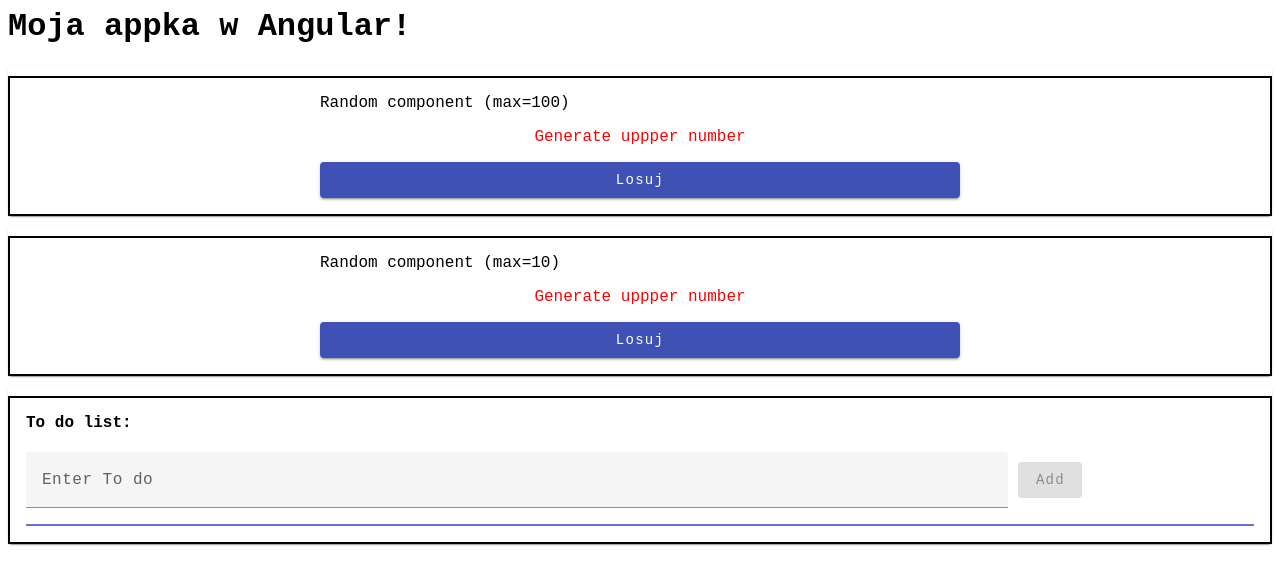
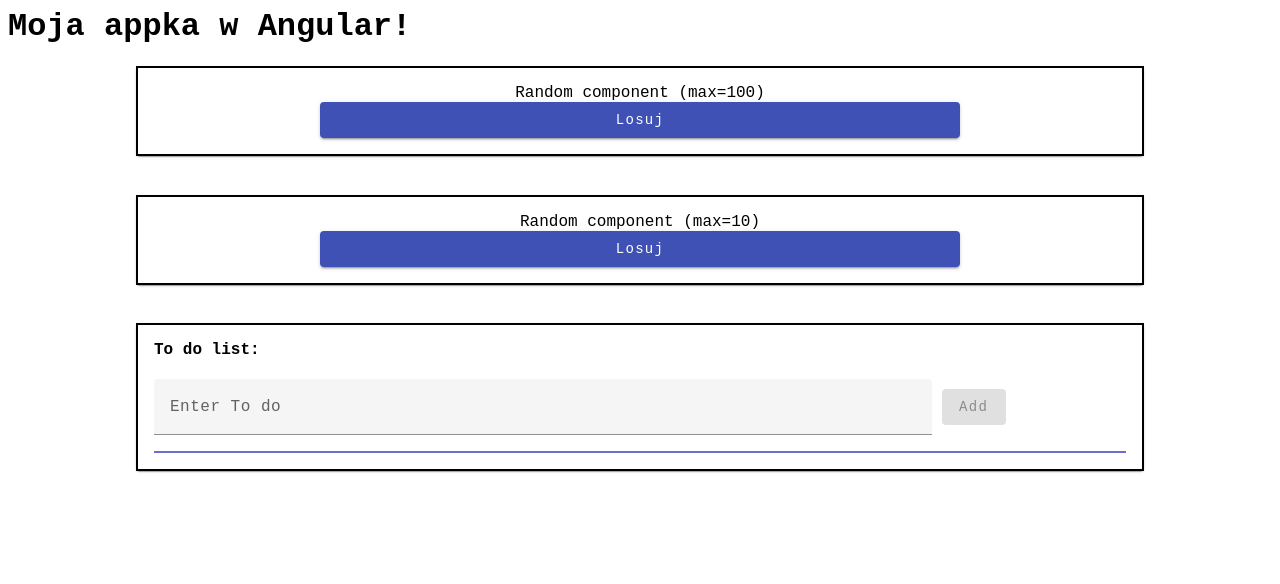
Before and after one commit to malwozniak/angular-random-list, an Angular app: page / in a window 1280 px wide. Shown: the top 584 px of the page. Built offline with nearby package versions, Linux system fonts and the light colour scheme.

Commit message:
6 files modified

```diff
--- a/src/app/components/list/list.component.css
+++ b/src/app/components/list/list.component.css
@@ -5,7 +5,7 @@
 .button-delete {
   color: #f0fff3 !important;
   background-color: rgba(163, 0, 0, 0.774) !important;
-  /* justify-content: flex-end; */
+  justify-content: flex-end;
 }
 .mat-mdc-card-content > :last-child:not(.mat-mdc-card-footer) {
   border-bottom: 2px solid #2826bbab;
@@ -15,9 +15,15 @@
   border-bottom: 2px dotted #2826bbab;
 }
 
-.mat-mdc-list-item .mdc-list-item__primary-text {
+ul {
   display: inline-flex;
   justify-content: space-between;
-  width: 100%;
+  width: 70vw;
   align-items: center;
 }
+.mat-mdc-list-item .mdc-list-item__primary-text {
+  display: flex !important;
+}
+.item_flex {
+  display: flex !important;
+}
--- a/src/app/components/list/list.component.html
+++ b/src/app/components/list/list.component.html
@@ -25,11 +25,11 @@
     </div>
 
     <mat-list *ngFor="let todo of todos | async; let i = index" color="primary">
-      <mat-list-item class="item">
-        <div class="item_flex">
+      <ul class="item">
+        <li class="item_flex">
           <span class="valueTodo">{{ todo.value }}</span>
-        </div>
-        <div class="item_flex">
+        </li>
+        <li class="item_flex">
           <button
             mat-stroked-button
             class="button-delete"
@@ -38,8 +38,8 @@
           >
             <mat-icon>delete</mat-icon>
           </button>
-        </div>
-      </mat-list-item>
+        </li>
+      </ul>
     </mat-list>
   </mat-card-content>
 </mat-card>
--- a/src/app/components/random/random.component.css
+++ b/src/app/components/random/random.component.css
@@ -20,6 +20,7 @@
   width: 100%;
   display: grid;
   justify-content: center;
+  justify-items: center;
 }
 .positive {
   color: green;
--- a/src/app/components/random/random.component.html
+++ b/src/app/components/random/random.component.html
@@ -2,7 +2,11 @@
   <mat-card-content>
     <ng-container>Random component (max={{ max }})</ng-container>
     <span class="score">{{ randomNumber }}</span>
-    <p class="text" [ngClass]="randomNumber < 50 ? 'positive' : 'negative'"></p>
+    <p
+      class="text"
+      *ngIf="showit"
+      [ngClass]="randomNumber < 50 ? 'positive' : 'negative'"
+    ></p>
     <div class="timeline-item"></div>
     <button
       mat-raised-button
--- a/src/app/components/random/random.component.ts
+++ b/src/app/components/random/random.component.ts
@@ -16,6 +16,7 @@ export class RandomComponent {
   ngOnInit() {}
 
   generateRandomNumbers() {
+    this.showit = true;
     this.randomNumber = this.service.generateRandomNumber(
       this.min,
       Number(this.max)
--- a/src/styles.css
+++ b/src/styles.css
@@ -16,9 +16,15 @@
 * {
   font-family: 'Courier New', Courier, monospace;
 }
-
+@media (min-width: 800px) {
+  .mdc-card {
+    margin: 3vw 10vw;
+  }
+}
 .mat-mdc-card-content,
 .mdc-card {
   border: 2px solid black;
+}
+.mdc-card {
   margin-top: 10px;
 }
```
